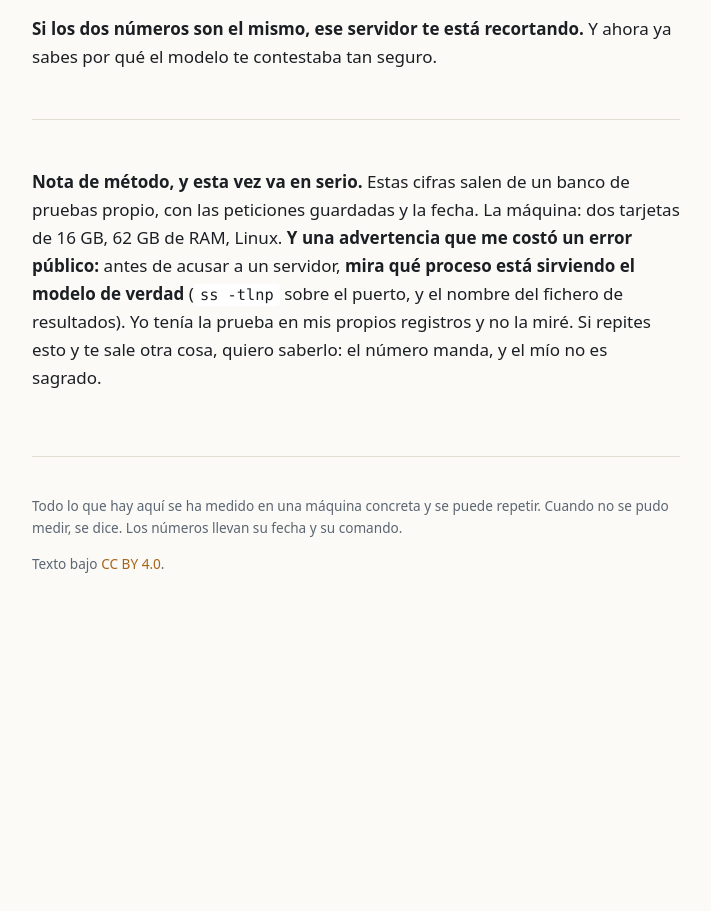
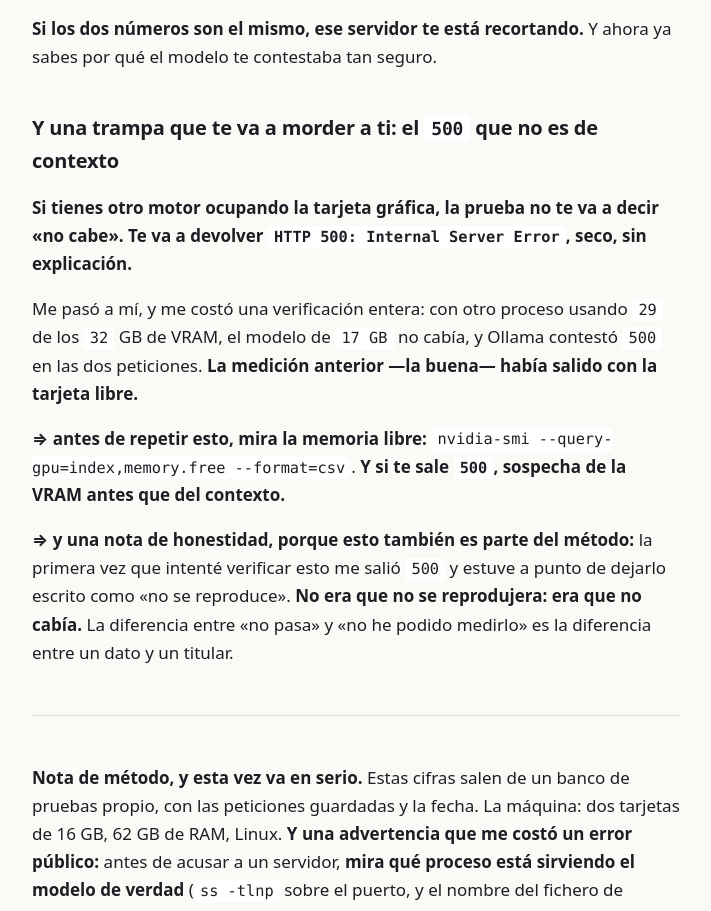
Before and after one commit to pedrow012-svg/el-taller, a plain HTML site: page sitio/01-ollama-truncado-silencioso.html in a window 1280 px wide. Shown: the part 4181-5092 px from the top of the page, without its empty margins (284-995 px from the left). Before the commit the page ends 4866 px from the top, so only its background shows below. Drawn offline with Linux system fonts and the light colour scheme.

Commit message:
Verificado con Strata parado y anadida la trampa del 500 por VRAM
Repeticion limpia (Strata detenido, 15 GB libres): 300k car -> 16.386
tokens y 600k car -> 16.386 tokens. El hallazgo se sostiene, medido
tres veces en dos estados de la maquina distintos.

Y el 500 que nos costo una verificacion entera era VRAM, no contexto:
con otro motor usando 29 de 32 GB el modelo de 17 GB no cabe y Ollama
devuelve 500 seco. Va escrito en el articulo para que no muerda a nadie.

```diff
--- a/sitio/01-ollama-truncado-silencioso.html
+++ b/sitio/01-ollama-truncado-silencioso.html
@@ -160,6 +160,11 @@ for nombre, texto in ((&quot;corto&quot;, corto), (&quot;largo&quot;, largo)):
           tokens_de_entrada(&quot;http://127.0.0.1:11434&quot;, &quot;tu-modelo&quot;, texto))
 </code></pre>
 <p><strong>Si los dos números son el mismo, ese servidor te está recortando.</strong> Y ahora ya sabes por qué el modelo te contestaba tan seguro.</p>
+<h2>Y una trampa que te va a morder a ti: el <code>500</code> que no es de contexto</h2>
+<p><strong>Si tienes otro motor ocupando la tarjeta gráfica, la prueba no te va a decir «no cabe». Te va a devolver <code>HTTP 500: Internal Server Error</code>, seco, sin explicación.</strong></p>
+<p>Me pasó a mí, y me costó una verificación entera: con otro proceso usando <code>29</code> de los <code>32</code> GB de VRAM, el modelo de <code>17 GB</code> no cabía, y Ollama contestó <code>500</code> en las dos peticiones. <strong>La medición anterior —la buena— había salido con la tarjeta libre.</strong></p>
+<p><strong>⇒ antes de repetir esto, mira la memoria libre:</strong> <code>nvidia-smi --query-gpu=index,memory.free --format=csv</code>. <strong>Y si te sale <code>500</code>, sospecha de la VRAM antes que del contexto.</strong></p>
+<p><strong>⇒ y una nota de honestidad, porque esto también es parte del método:</strong> la primera vez que intenté verificar esto me salió <code>500</code> y estuve a punto de dejarlo escrito como «no se reproduce». <strong>No era que no se reprodujera: era que no cabía.</strong> La diferencia entre «no pasa» y «no he podido medirlo» es la diferencia entre un dato y un titular.</p>
 <hr />
 <p><strong>Nota de método, y esta vez va en serio.</strong> Estas cifras salen de un banco de pruebas propio, con las peticiones guardadas y la fecha. La máquina: dos tarjetas de 16 GB, 62 GB de RAM, Linux. <strong>Y una advertencia que me costó un error público:</strong> antes de acusar a un servidor, <strong>mira qué proceso está sirviendo el modelo de verdad</strong> (<code>ss -tlnp</code> sobre el puerto, y el nombre del fichero de resultados). Yo tenía la prueba en mis propios registros y no la miré. Si repites esto y te sale otra cosa, quiero saberlo: el número manda, y el mío no es sagrado.</p>
 </article>
```
Also changed, not shown: 1 other file.
